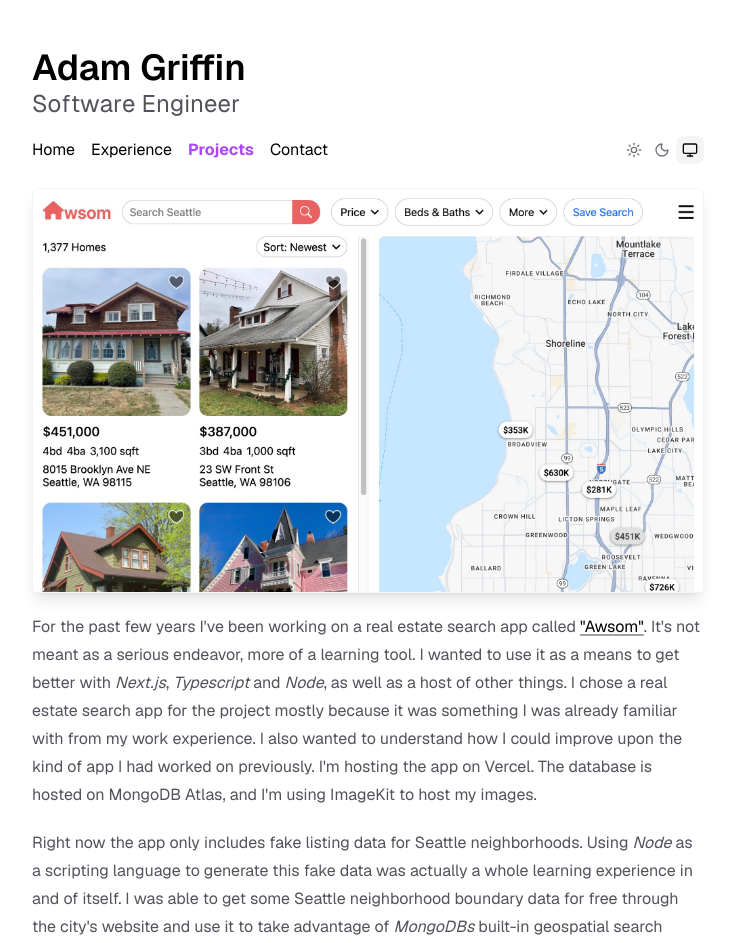
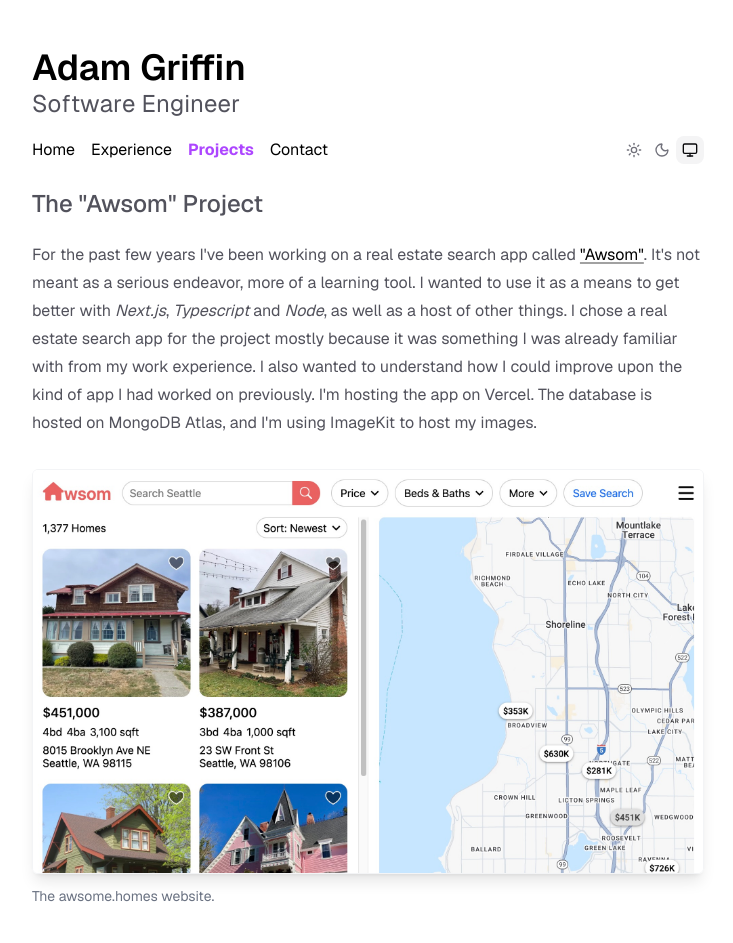
Before and after one commit to adamwgriffin/portfolio, a Next.js app: page /projects in a window 1280 px wide. Shown: the top 943 px of the page, without its empty margins (272-1005 px from the left). Built offline with nearby package versions, Linux system fonts and the light colour scheme.

Commit message:
Moved image in layout
And added caption

```diff
--- a/app/projects/page.tsx
+++ b/app/projects/page.tsx
@@ -10,14 +10,7 @@ export const metadata: Metadata = {
 export default function Projects() {
   return (
     <AnimatedProseSection>
-      <Image
-        src="/awsom-site.jpg"
-        alt="The Awsom website"
-        width={989}
-        height={595}
-        priority
-        className="rounded-md border border-gray-100 shadow-lg"
-      />
+      <h1>The &quot;Awsom&quot; Project</h1>
       <p>
         For the past few years I&apos;ve been working on a real estate search
         app called{" "}
@@ -34,6 +27,18 @@ export default function Projects() {
         is hosted on MongoDB Atlas, and I&apos;m using ImageKit to host my
         images.
       </p>
+
+      <figure>
+        <Image
+          src="/awsom-site.jpg"
+          alt="The Awsom website"
+          width={989}
+          height={595}
+          priority
+          className="rounded-md border border-gray-100 shadow-lg"
+        />
+        <figcaption>The awsome.homes website.</figcaption>
+      </figure>
 
       <p>
         Right now the app only includes fake listing data for Seattle
```
